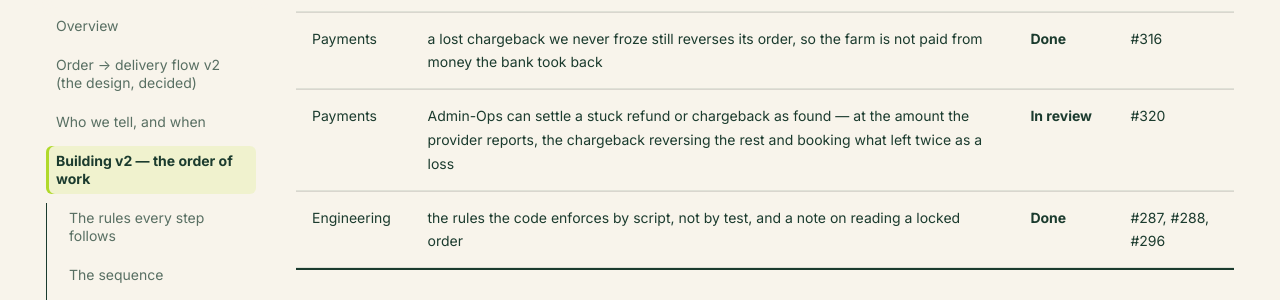
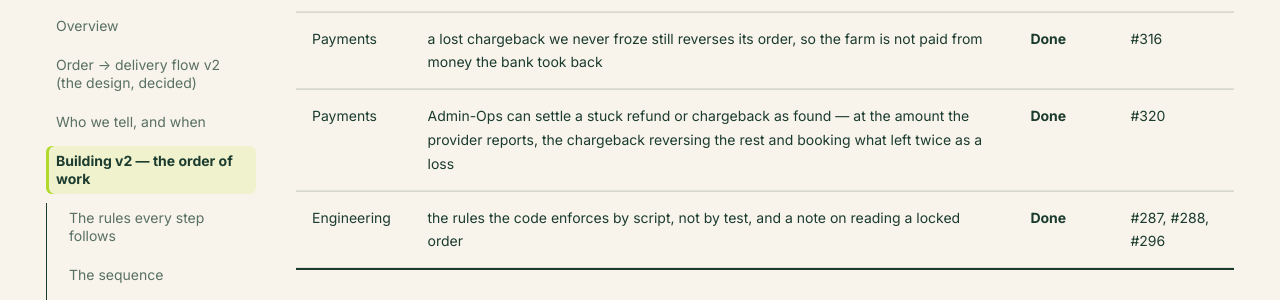
Before and after one commit to cropdoor/cropdoor-almanac, an MkDocs documentation site: the page built from docs/domain/order-delivery-flow-v2-build-order.md, in a window 1280 px wide and 900 px high, scrolled down 10619 px. Shown: the part 153-453 px from the top of the window. Built offline with MkDocs 1.6.1 and Material for MkDocs 9.7.7, drawn with Linux system fonts in a browser that asks for light colours; some web fonts are replaced; comment, search, counter and statistics services are not loaded.

Commit message:
tracker: settle a stuck refund or chargeback as found is done (#320)

```diff
--- a/docs/domain/order-delivery-flow-v2-build-order.md
+++ b/docs/domain/order-delivery-flow-v2-build-order.md
@@ -137,7 +137,7 @@ Found while building step 3's refunds and while testing against the real payment
 | Payments | a charge that does not book still records the fee the provider kept on it, and a charge already handed to Admin-Ops to refund by hand never books afterwards | **Done** | #314 |
 | Payments | a chargeback on a charge that never booked its order, or was already refunded, cannot pay the buyer twice | **Done** | #315 |
 | Payments | a lost chargeback we never froze still reverses its order, so the farm is not paid from money the bank took back | **Done** | #316 |
-| Payments | Admin-Ops can settle a stuck refund or chargeback as found — at the amount the provider reports, the chargeback reversing the rest and booking what left twice as a loss | **In review** | #320 |
+| Payments | Admin-Ops can settle a stuck refund or chargeback as found — at the amount the provider reports, the chargeback reversing the rest and booking what left twice as a loss | **Done** | #320 |
 | Engineering | the rules the code enforces by script, not by test, and a note on reading a locked order | **Done** | #287, #288, #296 |
 
 Two findings are worth carrying forward. The provider sends no "charge failed" message at all — a failed card simply leaves the transaction unpaid, and the platform notices by asking. And a payment attempt now says why it did not count, which is what a refund-by-hand needs: the attempt itself names the charge to give back.
```
